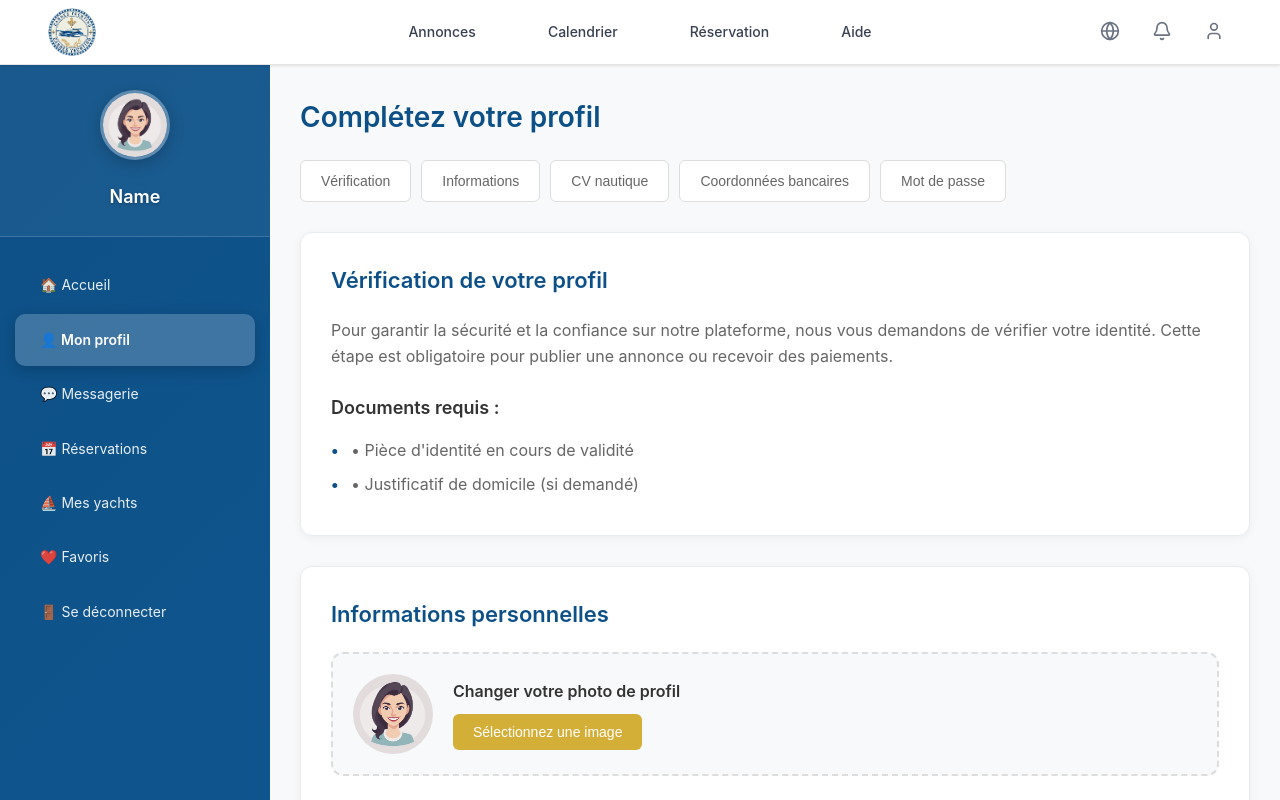
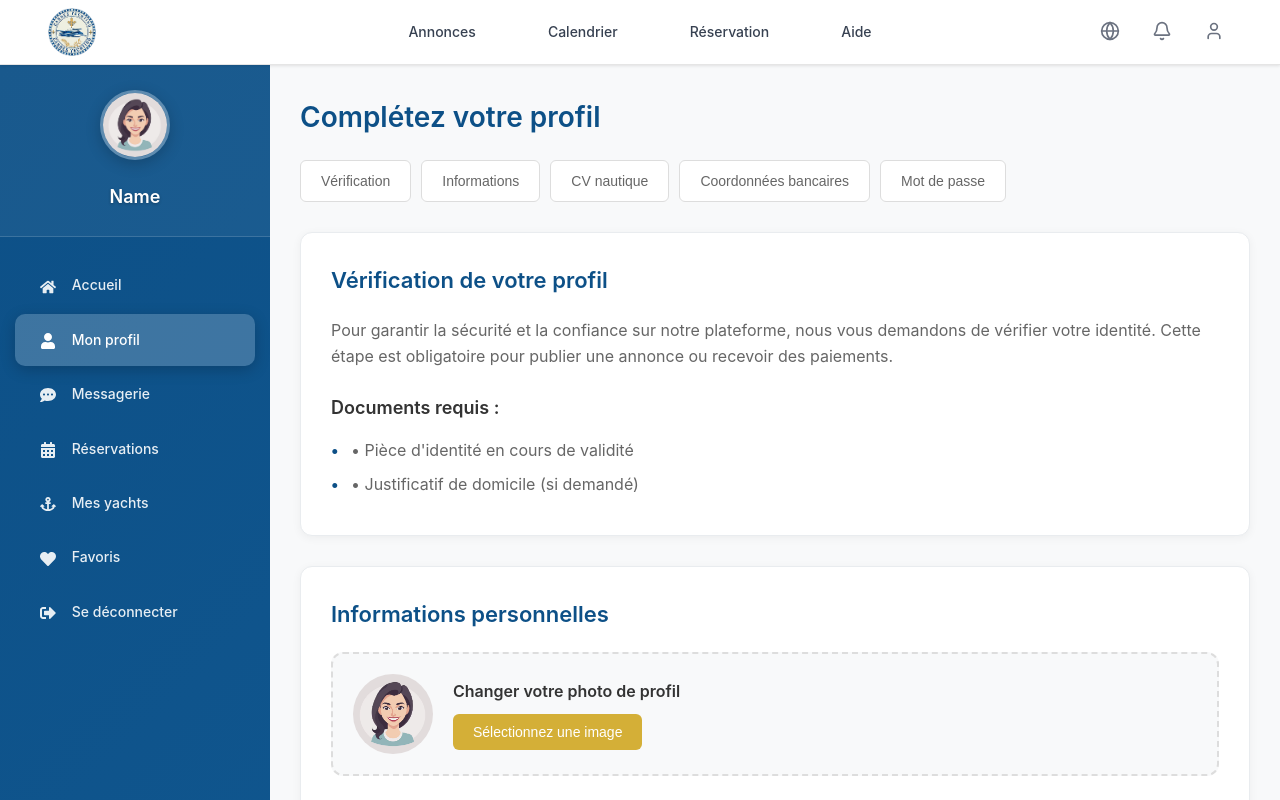
Before and after one commit to AzizDevX/cannes-yachting, a React (Vite) app in the folder FrontEnd/: page / in a window 1280 px wide. Shown: the top 800 px of the page. Built offline with nearby package versions, Linux system fonts and the light colour scheme.

Commit message:
Updated SideNavBar Icons

```diff
--- a/FrontEnd/src/dashboard/reservation/reservation.jsx
+++ b/FrontEnd/src/dashboard/reservation/reservation.jsx
@@ -3,7 +3,15 @@ import Navbar from "../../navbar/navbar.jsx";
 import Footer from "../../footer/footer.jsx";
 import Userlogo from "../../assets/user.png";
 import "./style.css";
-
+import {
+  FaHome,
+  FaUser,
+  FaCommentDots,
+  FaCalendarAlt,
+  FaAnchor,
+  FaHeart,
+  FaSignOutAlt,
+} from "react-icons/fa";
 const UserName = "Name";
 
 function ReservationPage() {
@@ -31,25 +39,39 @@ function ReservationPage() {
           </div>
           <nav className="nav-menu">
             <a href="accueil" className="nav-link">
-              <span>🏠 Accueil</span>
+              <span>
+                <FaHome className="nav-icon" /> Accueil
+              </span>
             </a>
             <a href="profil" className="nav-link active">
-              <span>👤 Mon profil</span>
+              <span>
+                <FaUser className="nav-icon" /> Mon profil
+              </span>
             </a>
             <a href="Messagerie" className="nav-link">
-              <span>💬 Messagerie</span>
+              <span>
+                <FaCommentDots className="nav-icon" /> Messagerie
+              </span>
             </a>
             <a href="Réservations" className="nav-link">
-              <span>📅 Réservations</span>
+              <span>
+                <FaCalendarAlt className="nav-icon" /> Réservations
+              </span>
             </a>
             <a href="yachts" className="nav-link">
-              <span>⛵ Mes yachts</span>
+              <span>
+                <FaAnchor className="nav-icon" /> Mes yachts
+              </span>
             </a>
             <a href="Favoris" className="nav-link">
-              <span>❤️ Favoris</span>
+              <span>
+                <FaHeart className="nav-icon" /> Favoris
+              </span>
             </a>
             <a href="deconnecter" className="nav-link">
-              <span>🚪 Se déconnecter</span>
+              <span>
+                <FaSignOutAlt className="nav-icon" /> Se déconnecter
+              </span>
             </a>
           </nav>
         </div>
--- a/FrontEnd/src/dashboard/reservation/style.css
+++ b/FrontEnd/src/dashboard/reservation/style.css
@@ -10,6 +10,57 @@ body {
   background-color: #f8f9fa;
   color: #333;
   line-height: 1.6;
+}
+
+.nav-icon {
+  margin-right: 12px;
+  font-size: 16px;
+  vertical-align: middle;
+  color: inherit;
+  transition: all 0.3s ease;
+}
+
+.nav-link:hover .nav-icon {
+  transform: scale(1.1);
+  color: #ffffff;
+}
+
+.nav-link.active .nav-icon {
+  color: #ffffff;
+  text-shadow: 0 0 8px rgba(255, 255, 255, 0.5);
+}
+
+.nav-link span {
+  display: flex;
+  align-items: center;
+  font-size: 14px;
+  font-weight: 500;
+}
+
+@media (max-width: 768px) {
+  .nav-icon {
+    font-size: 18px;
+    margin-right: 10px;
+  }
+
+  .nav-link span {
+    font-size: 16px;
+  }
+}
+
+.nav-link {
+  color: rgba(255, 255, 255, 0.8);
+  transition: all 0.3s ease;
+}
+
+.nav-link:hover {
+  color: #ffffff;
+  background-color: rgba(255, 255, 255, 0.1);
+}
+
+.nav-link.active {
+  color: #ffffff;
+  background-color: rgba(255, 255, 255, 0.2);
 }
 
 .page-container {
```
